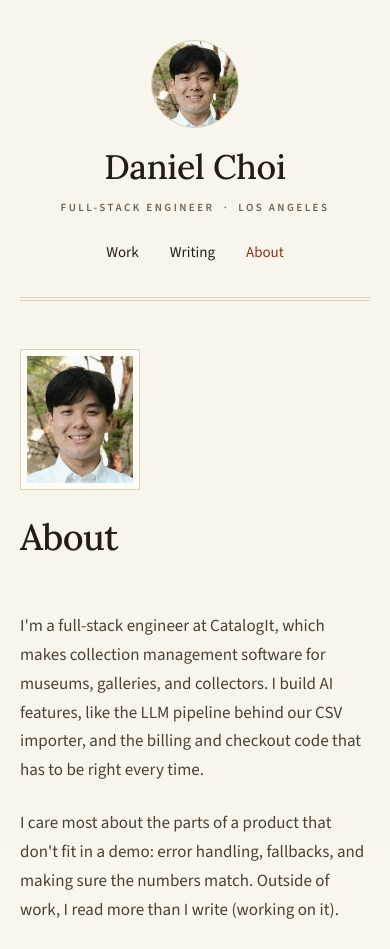
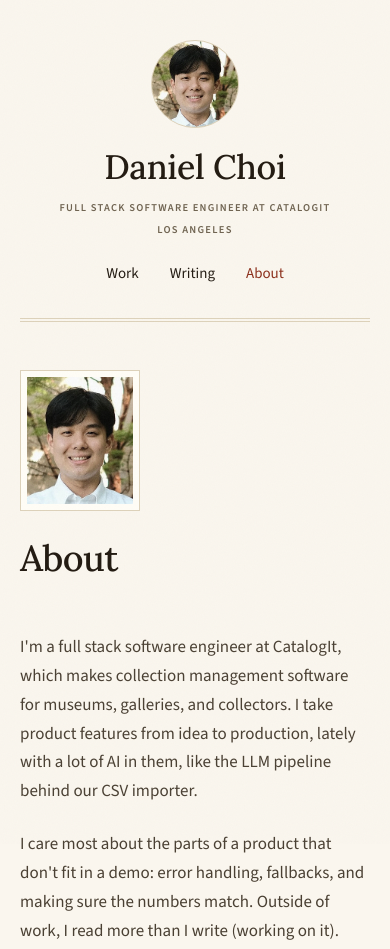
Before and after one commit to dchoiboi00/dchoiboi00.github.io, an Astro site: page /about in a window 390 px wide. Shown: the top 949 px of the page. Built offline with nearby package versions, Linux system fonts and the light colour scheme; Astro itself is replaced by a stand-in of ours.

Commit message:
Update bio, role line, and project dates
Use a more general bio, show the role as "Full Stack Software Engineer
at CatalogIt" with Los Angeles on its own line, add when each project
ran to the Work page, drop the wrong "since 2024" claim, and redo the
share image in the new fonts.

Co-Authored-By: Claude Opus 5.5 <noreply@anthropic.com>

```diff
--- a/src/components/Masthead.astro
+++ b/src/components/Masthead.astro
@@ -14,7 +14,10 @@ const currentPath = Astro.url.pathname;
   )}
   <img src="/photo.jpg" alt="Daniel Choi" class="masthead-photo" />
   <a href="/" class="masthead-name" aria-current={currentPath === '/' ? 'page' : undefined}>Daniel Choi</a>
-  <div class="masthead-role">Full-stack engineer &nbsp;·&nbsp; Los Angeles</div>
+  <div class="masthead-role">
+    <span>Full Stack Software Engineer at CatalogIt</span>
+    <span>Los Angeles</span>
+  </div>
   <nav class="masthead-nav">
     <a href="/work" class={currentPath.startsWith('/work') ? 'active' : ''}>Work</a>
     <a href="/writing" class={currentPath.startsWith('/writing') ? 'active' : ''}>Writing</a>
@@ -59,6 +62,8 @@ const currentPath = Astro.url.pathname;
     color: var(--ink);
   }
   .masthead-role {
+    display: grid;
+    gap: 4px;
     margin-top: 10px;
     font-size: 13px;
     letter-spacing: 0.32em;
@@ -80,6 +85,6 @@ const currentPath = Astro.url.pathname;
     .masthead { padding: 40px 0 32px; margin-bottom: 48px; }
     .masthead-photo { width: 88px; height: 88px; }
     .masthead-name { font-size: 34px; }
-    .masthead-role { font-size: 11px; letter-spacing: 0.22em; }
+    .masthead-role { font-size: 10.5px; letter-spacing: 0.12em; }
   }
 </style>
--- a/src/layouts/Base.astro
+++ b/src/layouts/Base.astro
@@ -10,7 +10,7 @@ interface Props {
 
 const {
   title,
-  description = 'Full-stack engineer at CatalogIt. I build AI features and the billing and checkout code that has to be right every time.',
+  description = 'Full Stack Software Engineer at CatalogIt. I take product features from idea to production, lately with a lot of AI in them.',
   ogType = 'website',
 } = Astro.props;
 
@@ -36,7 +36,7 @@ const ogImageUrl = new URL('/og.png', Astro.site);
     <meta property="og:image" content={ogImageUrl} />
     <meta property="og:image:width" content="1200" />
     <meta property="og:image:height" content="630" />
-    <meta property="og:image:alt" content="Daniel Choi, full-stack engineer at CatalogIt" />
+    <meta property="og:image:alt" content="Daniel Choi, Full Stack Software Engineer at CatalogIt" />
     <meta name="twitter:card" content="summary_large_image" />
 
     <link rel="icon" type="image/svg+xml" href="/favicon.svg" />
--- a/src/pages/about.astro
+++ b/src/pages/about.astro
@@ -19,9 +19,9 @@ import Masthead from '../components/Masthead.astro';
 
     <div class="prose about-body">
       <p>
-        I'm a full-stack engineer at CatalogIt, which makes collection management software
-        for museums, galleries, and collectors. I build AI features, like the LLM pipeline
-        behind our CSV importer, and the billing and checkout code that has to be right every time.
+        I'm a full stack software engineer at CatalogIt, which makes collection management
+        software for museums, galleries, and collectors. I take product features from idea to
+        production, lately with a lot of AI in them, like the LLM pipeline behind our CSV importer.
       </p>
       <p>
         I care most about the parts of a product that don't fit in a demo: error handling,
```
Also changed, not shown: src/pages/index.astro (+5 -5 lines), src/pages/work.astro (+10 -5 lines), public/og.png.
